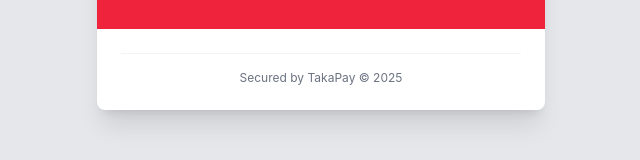
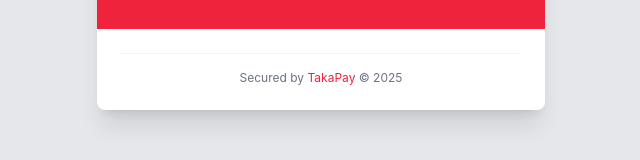
Before and after one commit to MasudRana924/taka-pay-fintech-pgw-ui, a React (Create React App) app: page / in a window 1280 px wide. Shown: the part 607-767 px from the top of the page, without its empty margins (319-959 px from the left). Built offline with nearby package versions, Linux system fonts and the light colour scheme.

Commit message:
ui updated

```diff
--- a/src/pages/InvalidPayment.js
+++ b/src/pages/InvalidPayment.js
@@ -66,10 +66,10 @@ const InvalidPayment = () => {
 
           {/* Footer */}
           <div className="m-6 pt-4 border-t border-gray-100">
-            <p className="text-xs text-gray-500 text-center">
-              Secured by TakaPay © 2025
-            </p>
-          </div>
+          <p className="text-xs text-gray-500 text-center">
+            Secured by <span style={{color:'#ef233c'}}>TakaPay</span> © 2025
+          </p>
+        </div>
         </div>
       </div>
     );
--- a/src/pages/PaymentCheckout.js
+++ b/src/pages/PaymentCheckout.js
@@ -329,7 +329,7 @@ const PaymentCheckout = () => {
         {/* Footer */}
         <div className="m-6 pt-4 border-t border-gray-100">
           <p className="text-xs text-gray-500 text-center">
-            Secured by TakaPay © 2025
+            Secured by <span style={{color:'#ef233c'}}>TakaPay</span> © 2025
           </p>
         </div>
       </div>
```
